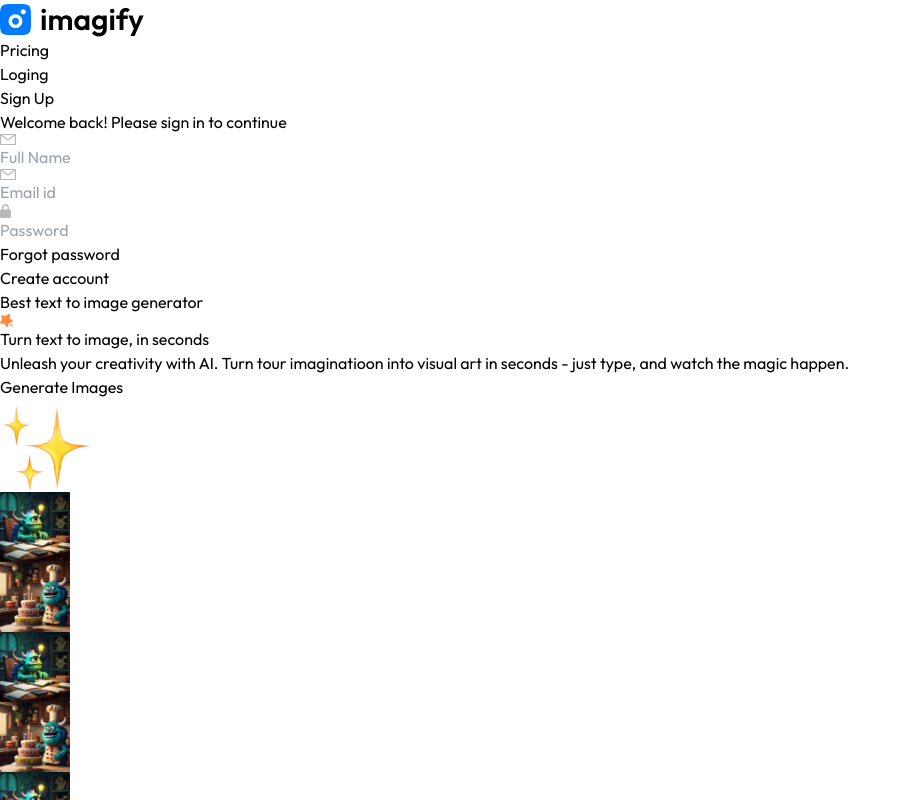
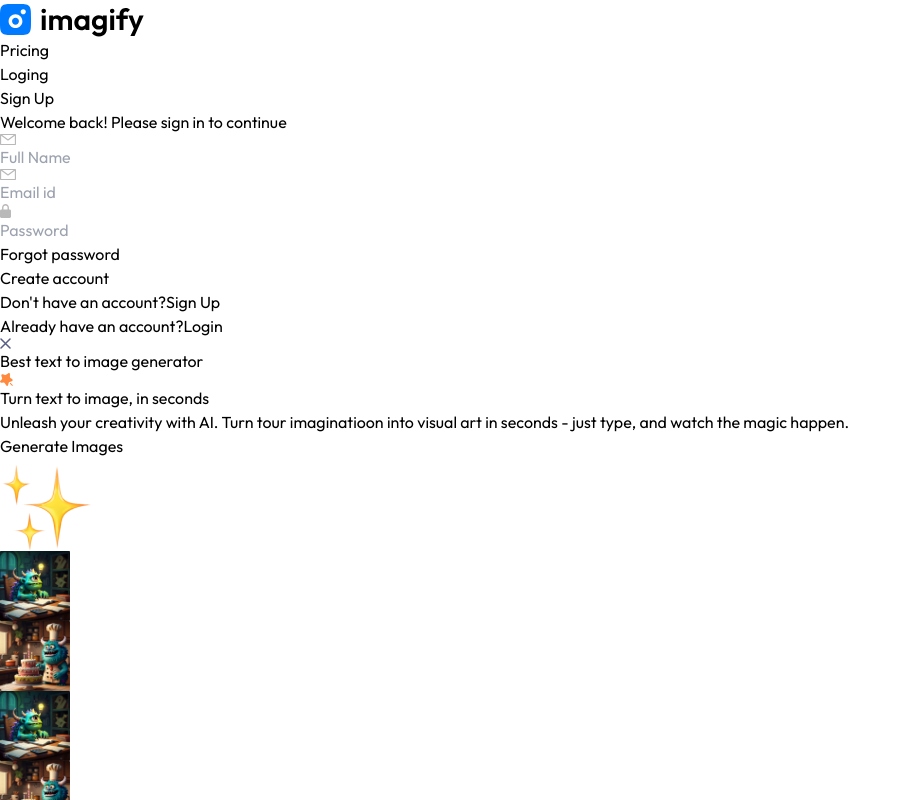
Before and after one commit to hiruni20/Text-to-Image-Generator-AI-SaaS-App, a React (Vite) app in the folder client/: page / in a window 1280 px wide. Shown: the top 800 px of the page, without its empty margins (0-911 px from the left). Built offline with nearby package versions, Linux system fonts and the light colour scheme.

Commit message:
login form

```diff
--- a/client/src/components/Login.jsx
+++ b/client/src/components/Login.jsx
@@ -33,6 +33,15 @@ const Login = () => {
             cursor-pointer'>Forgot password</p>
 
             <button className='bg-blue-600 w-full text-white py-2 rounded-full'>Create account</button>
+
+            <p className='mt-5 text-center'>Don't have an account?
+                <span className='text-blue-600 cursor-pointer'>Sign Up</span></p>
+
+                 <p className='mt-5 text-center'>Already have an account?
+                <span className='text-blue-600 cursor-pointer'>Login</span></p>
+
+                <img src={assets.cross_icon} alt="" className='absolute top-5 right-5
+                cursor-pointer'/>
         </form>
 
     </div>
```
